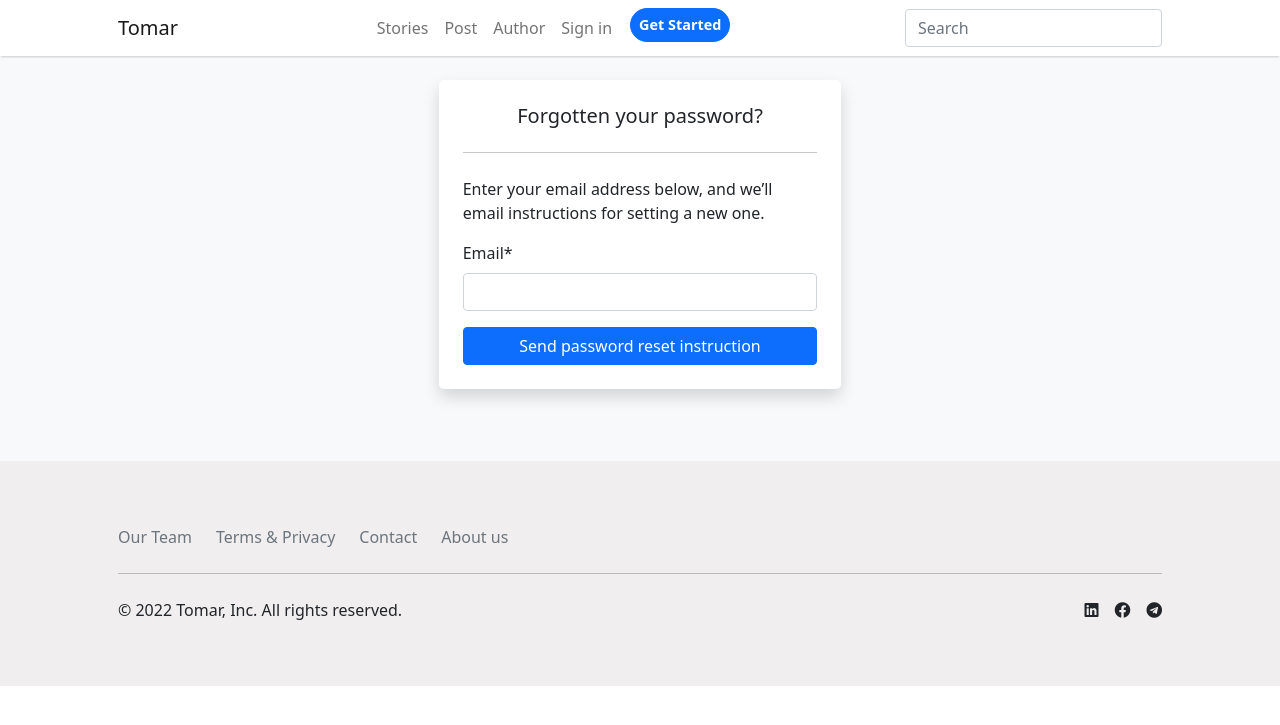
After one commit to balewgize/django-blog, a Django app: page /accounts/reset/ in a window 1280 px wide. The commit adds this page. Shown: the top 725 px of the page. Run offline with Django 3.2, Linux system fonts and the light colour scheme; some libraries are stand-ins or nearby versions.

Commit message:
(fit) Enable users to reset forgotten password using email

```diff
--- a/accounts/templates/accounts/login.html
+++ b/accounts/templates/accounts/login.html
@@ -23,8 +23,8 @@
                     <form method="POST"> {% csrf_token %}
                         {{ login_form|crispy }}
 
-                        <div class="text-right mb-3">
-                            <a href="#">Forgot password?</a>
+                        <div class="text-end mb-3">
+                            <a href="{% url 'password_reset' %}">Forgot password?</a>
                         </div>
                         <div class="d-grid">
                             <button class="btn btn-primary btn-block" type="submit"> Sign in </button>
--- /dev/null
+++ b/accounts/templates/accounts/password_reset_form.html
@@ -0,0 +1,36 @@
+{% extends "base.html" %}
+{% load static %}
+{% load crispy_forms_tags %}
+
+{% block title %} Forgot Password {% endblock %}
+
+{% block main %}
+{% include "navbar.html" %}
+
+<div class="container-fluid bg-light pb-5">
+    <div class="row">
+        <div class="col-sm-12 col-md-8 col-lg-4 mx-auto">
+            <div class="card border-0 shadow rounded-3 my-4">
+                <div class="card-body p-3 p-sm-4">
+                    <h5 class="card-title text-center fw-light fs-5">Forgotten your password?</h5>
+                    <hr class="my-4" />
+                    <p>
+                        Enter your email address below, and we’ll email instructions for setting a new one.
+                    </p>
+                    <form method="POST"> {% csrf_token %}
+                        {{ form|crispy }}
+
+                        <div class="d-grid">
+                            <button class="btn btn-primary btn-block" type="submit">
+                                Send password reset instruction
+                            </button>
+                        </div>
+                    </form>
+                </div>
+            </div>
+        </div>
+    </div>
+</div>
+
+{% include "footer.html" %}
+{% endblock %}
--- a/accounts/urls.py
+++ b/accounts/urls.py
@@ -11,9 +11,9 @@ urlpatterns = [
     path("login/", views.signin, name="login"),
     path("logout/", views.signout, name="logout"),
     path("verify/", views.inform_to_verify, name="verify"),
+    path("like/", views.LikeView.as_view(), name="like"),
     path("follow/", views.FollowView.as_view(), name="follow"),
     path("bookmark/", views.BookmarkPost.as_view(), name="bookmark"),
-    path("like/", views.LikeView.as_view(), name="like"),
     path("confirm/<uidb64>/<token>/", views.activate, name="activate"),
     path("<str:uid>/", views.UserProfileView.as_view(), name="profile"),
     path("<str:uid>/update/", views.update_profile, name="update-profile"),
--- a/django_blog/asgi.py
+++ b/django_blog/asgi.py
@@ -11,6 +11,6 @@ import os
 
 from django.core.asgi import get_asgi_application
 
-os.environ.setdefault('DJANGO_SETTINGS_MODULE', 'django_blog.settings_prod')
+os.environ.setdefault('DJANGO_SETTINGS_MODULE', 'django_blog.settings')
 
 application = get_asgi_application()
--- a/django_blog/settings_dev.py
+++ b/django_blog/settings_dev.py
@@ -45,13 +45,11 @@ INSTALLED_APPS = [
     "crispy_forms",
     "crispy_bootstrap5",
     "ckeditor",
-    "debug_toolbar",
     "blog.apps.BlogConfig",
     "accounts.apps.AccountsConfig",
 ]
 
 MIDDLEWARE = [
-    "debug_toolbar.middleware.DebugToolbarMiddleware",
     "django.middleware.security.SecurityMiddleware",
     "django.contrib.sessions.middleware.SessionMiddleware",
     "django.middleware.common.CommonMiddleware",
--- a/django_blog/urls.py
+++ b/django_blog/urls.py
@@ -14,10 +14,39 @@ Including another URLconf
     2. Add a URL to urlpatterns:  path('blog/', include('blog.urls'))
 """
 from django.contrib import admin
+from django.contrib.auth import views as auth_views
 from django.urls import include, path
 
 urlpatterns = [
     path("", include("blog.urls")),
     path("ac/", include("accounts.urls")),
+    path(
+        "accounts/reset/",
+        auth_views.PasswordResetView.as_view(
+            template_name="accounts/password_reset_form.html",
+        ),
+        name="password_reset",
+    ),
+    path(
+        "accounts/password_reset/done/",
+        auth_views.PasswordResetDoneView.as_view(
+            template_name="accounts/password_reset_done.html"
+        ),
+        name="password_reset_done",
+    ),
+    path(
+        "accounts/reset/<uidb64>/<token>/",
+        auth_views.PasswordResetConfirmView.as_view(
+            template_name="accounts/password_reset_confirm.html",
+        ),
+        name="password_reset_confirm",
+    ),
+    path(
+        "accounts/reset/done/",
+        auth_views.PasswordResetCompleteView.as_view(
+            template_name="accounts/password_reset_complete.html"
+        ),
+        name="password_reset_complete",
+    ),
     path("admin/", admin.site.urls),
 ]
--- a/django_blog/wsgi.py
+++ b/django_blog/wsgi.py
@@ -11,6 +11,6 @@ import os
 
 from django.core.wsgi import get_wsgi_application
 
-os.environ.setdefault('DJANGO_SETTINGS_MODULE', 'django_blog.settings_prod')
+os.environ.setdefault('DJANGO_SETTINGS_MODULE', 'django_blog.settings')
 
 application = get_wsgi_application()
--- a/manage.py
+++ b/manage.py
@@ -6,7 +6,7 @@ import sys
 
 def main():
     """Run administrative tasks."""
-    os.environ.setdefault("DJANGO_SETTINGS_MODULE", "django_blog.settings_prod")
+    os.environ.setdefault("DJANGO_SETTINGS_MODULE", "django_blog.settings_dev")
     try:
         from django.core.management import execute_from_command_line
     except ImportError as exc:
```
Also changed, not shown: accounts/templates/accounts/password_reset_complete.html (added, +26 -0 lines), accounts/templates/accounts/password_reset_confirm.html (added, +28 -0 lines), accounts/templates/accounts/password_reset_done.html (added, +27 -0 lines).
